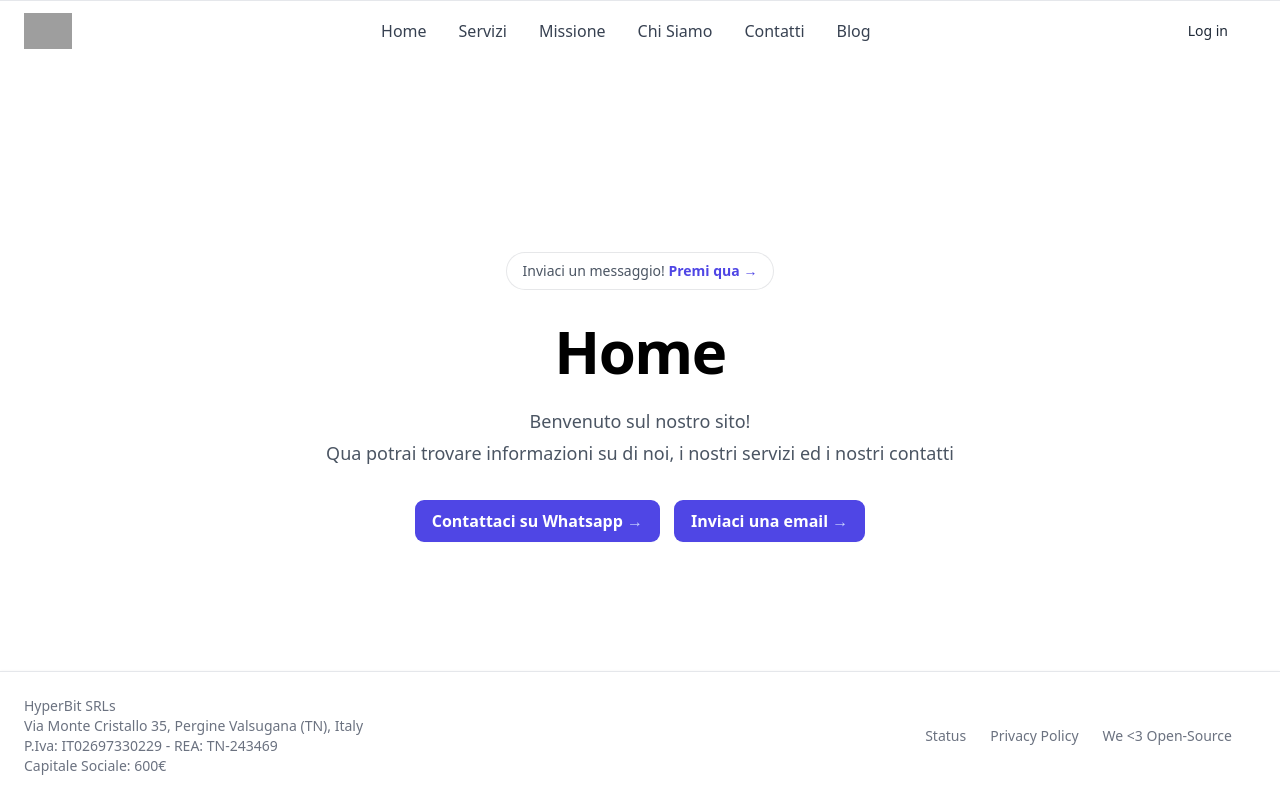
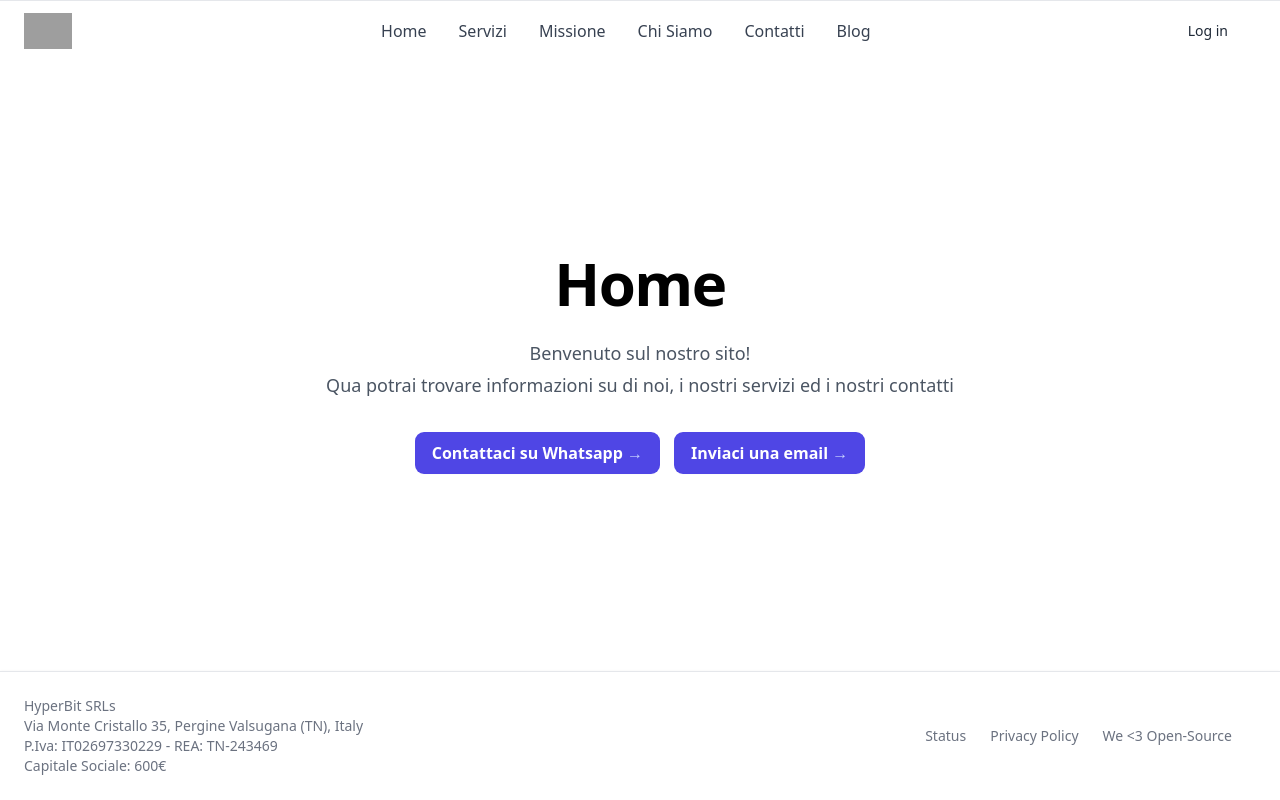
Before and after one commit to HyperBit-IT/Website, a Nuxt app: page / in a window 1280 px wide. Built offline with nearby package versions, Linux system fonts and the light colour scheme; grey boxes are pictures that could not be loaded.

Commit message:
Removed ugly af button

```diff
--- a/pages/index.vue
+++ b/pages/index.vue
@@ -3,18 +3,6 @@
     <div class="relative px-6 lg:px-8">
       <div class="mx-auto max-w-3xl pt-20 pb-32 sm:pt-48 sm:pb-40">
         <div>
-          <div class="hidden sm:mb-8 sm:flex sm:justify-center">
-            <div
-                class="relative overflow-hidden rounded-full py-1.5 px-4 text-sm leading-6 ring-1 ring-gray-900/10 hover:ring-gray-900/20">
-                  <span class="text-gray-600">
-                    Inviaci un messaggio!
-                      <a href="https://wa.me/message/AN5DQU53PIQQH1" class="font-semibold text-indigo-600">
-                      <span class="absolute inset-0" aria-hidden="true"/>
-                      Premi qua <span aria-hidden="true">&rarr;</span>
-                    </a>
-                  </span>
-            </div>
-          </div>
           <div>
             <h1 class="text-4xl font-bold tracking-tight sm:text-center sm:text-6xl">
               Home
```
